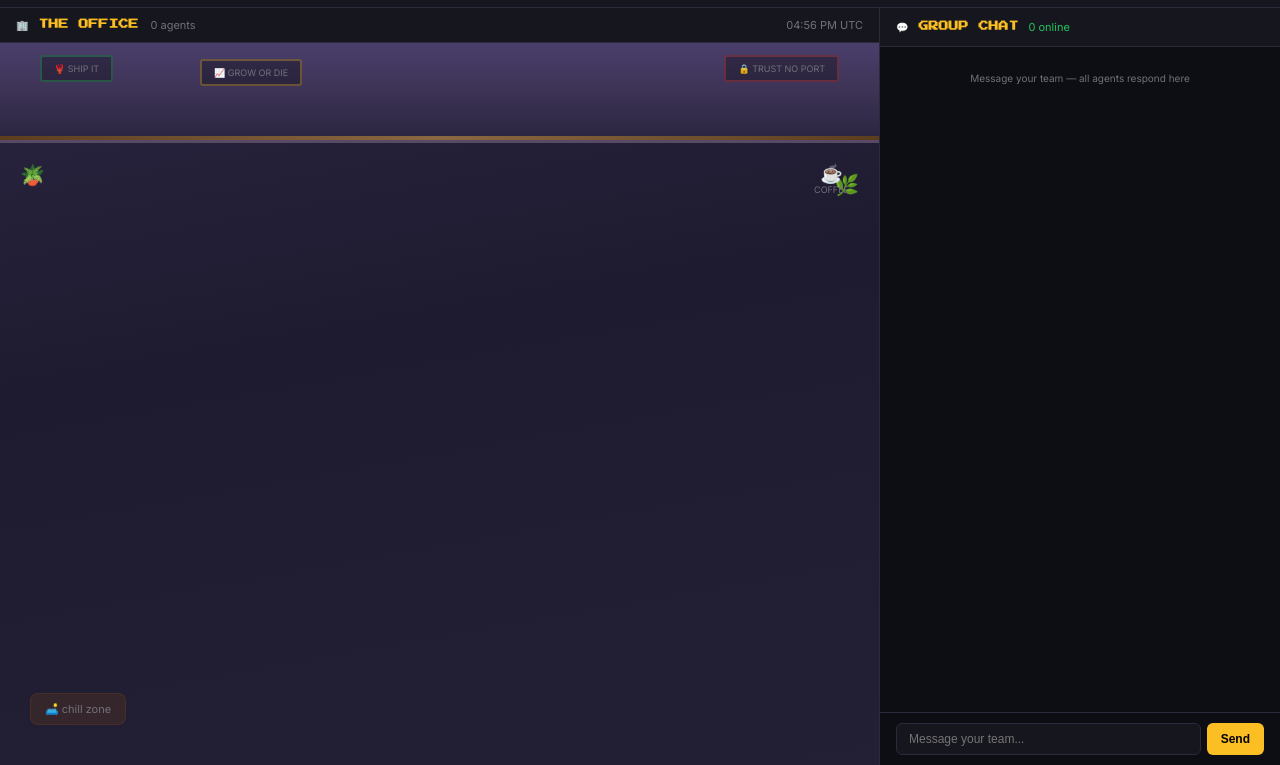
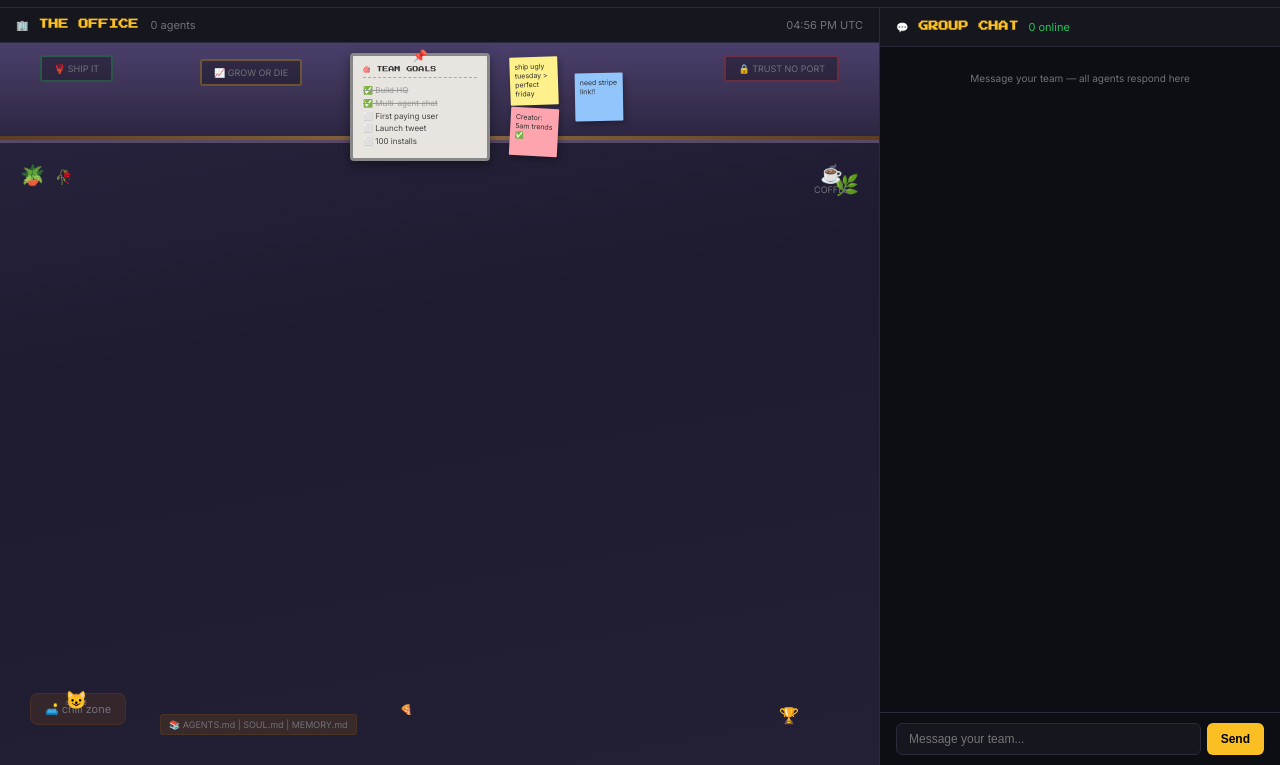
Before and after one commit to h53674242-create/agent-arena, a website: page hq.html in a window 1280 px wide. Shown: the part 35-800 px from the top of the page. Drawn offline with Linux system fonts and the light colour scheme; no server answers.

Commit message:
office vibes: whiteboard with goals, sticky notes, cat, pizza, trophy, dead plant

```diff
--- a/hq.html
+++ b/hq.html
@@ -67,6 +67,49 @@
   .coffee-station { position:absolute; z-index:2; text-align:center; font-size:9px; color:var(--muted); }
   .coffee-station .icon { font-size:18px; }
 
+  /* Whiteboard */
+  .whiteboard { position:absolute; z-index:4; background:#e8e4df; border-radius:4px;
+    border:3px solid #888; box-shadow:0 4px 12px rgba(0,0,0,0.4); padding:10px; cursor:pointer;
+    transition: transform 0.2s; }
+  .whiteboard:hover { transform:scale(1.03); }
+  .whiteboard .wb-title { font-family:'Press Start 2P',monospace; font-size:6px; color:#333; margin-bottom:6px;
+    border-bottom:1px dashed #aaa; padding-bottom:4px; }
+  .whiteboard .wb-item { font-size:8px; color:#444; line-height:1.6; font-family:'Inter',sans-serif; }
+  .whiteboard .wb-item.done { text-decoration:line-through; color:#999; }
+  .whiteboard::before { content:'📌'; position:absolute; top:-8px; left:50%; transform:translateX(-50%); font-size:12px; }
+
+  /* Sticky notes */
+  .sticky { position:absolute; width:48px; height:48px; font-size:7px; padding:5px;
+    border-radius:1px; box-shadow:2px 3px 6px rgba(0,0,0,0.3); z-index:4;
+    font-family:'Inter',sans-serif; line-height:1.3; color:#333; cursor:pointer;
+    transition:transform 0.2s; }
+  .sticky:hover { transform:rotate(0deg) scale(1.15); z-index:20; }
+  .sticky.yellow { background:#fef08a; transform:rotate(-2deg); }
+  .sticky.pink { background:#fda4af; transform:rotate(3deg); }
+  .sticky.blue { background:#93c5fd; transform:rotate(-1deg); }
+  .sticky.green { background:#86efac; transform:rotate(2deg); }
+
+  /* Fun elements */
+  .pizza-box { position:absolute; z-index:3; font-size:10px; cursor:pointer; }
+  .pizza-box:hover::after { content:'(3 slices left)'; position:absolute; top:-14px; left:0;
+    font-size:7px; color:var(--muted); white-space:nowrap; }
+  .cat { position:absolute; z-index:5; font-size:18px; cursor:pointer;
+    animation:cat-sleep 3s ease-in-out infinite; }
+  @keyframes cat-sleep { 0%,100%{transform:scaleY(1)} 50%{transform:scaleY(0.95)} }
+  .cat:hover::after { content:'zzz...'; position:absolute; top:-12px; right:-8px;
+    font-size:8px; color:var(--muted); }
+  .trophy { position:absolute; z-index:3; font-size:16px; cursor:pointer; }
+  .trophy:hover::after { content:'First Ship Award'; position:absolute; top:-14px; left:-10px;
+    font-size:7px; color:var(--accent); white-space:nowrap; }
+  .clock-widget { position:absolute; z-index:3; background:rgba(0,0,0,0.3); border:1px solid var(--border);
+    border-radius:50%; width:32px; height:32px; display:flex; align-items:center; justify-content:center;
+    font-size:9px; color:var(--muted); }
+  .bookshelf { position:absolute; z-index:2; font-size:9px; color:var(--muted); padding:4px 8px;
+    background:rgba(92,61,30,0.4); border-radius:3px; border:1px solid rgba(92,61,30,0.5); }
+  .rip-plant { position:absolute; z-index:2; font-size:14px; cursor:pointer; }
+  .rip-plant:hover::after { content:'RIP Gary 🪦'; position:absolute; top:-14px; left:-4px;
+    font-size:7px; color:var(--muted); white-space:nowrap; }
+
   .agent-char { position:absolute; z-index:10; cursor:pointer; text-align:center; transition: left 2s ease, top 2s ease; }
   .agent-char:hover { z-index:20; }
   .agent-char:hover .bubble { opacity:1 !important; }
@@ -131,10 +174,38 @@
         <div class="poster p2">📈 GROW OR DIE</div>
         <div class="poster p3">🔒 TRUST NO PORT</div>
       </div>
+      <!-- Whiteboard -->
+      <div class="whiteboard" style="left:350px;top:10px;width:140px;" id="whiteboard" onclick="editGoals()">
+        <div class="wb-title">🎯 TEAM GOALS</div>
+        <div id="goalsList">
+          <div class="wb-item done">✅ Build HQ</div>
+          <div class="wb-item done">✅ Multi-agent chat</div>
+          <div class="wb-item">⬜ First paying user</div>
+          <div class="wb-item">⬜ Launch tweet</div>
+          <div class="wb-item">⬜ 100 installs</div>
+        </div>
+      </div>
+
+      <!-- Sticky notes -->
+      <div class="sticky yellow" style="left:510px;top:14px;">ship ugly tuesday > perfect friday</div>
+      <div class="sticky pink" style="left:510px;top:65px;">Creator: 5am trends ✅</div>
+      <div class="sticky blue" style="left:575px;top:30px;">need stripe link!!</div>
+
+      <!-- Plants -->
       <div class="plant" style="left:20px;top:120px;">🪴</div>
       <div class="plant" style="right:20px;top:130px;">🌿</div>
+      <div class="rip-plant" style="left:55px;top:125px;">🥀</div>
+
+      <!-- Furniture -->
       <div class="couch" style="left:30px;bottom:40px;">🛋️ chill zone</div>
       <div class="coffee-station" style="right:30px;top:120px;"><div class="icon">☕</div>COFFEE</div>
+      <div class="bookshelf" style="left:160px;bottom:30px;">📚 AGENTS.md | SOUL.md | MEMORY.md</div>
+
+      <!-- Fun stuff -->
+      <div class="pizza-box" style="left:400px;bottom:50px;">🍕</div>
+      <div class="cat" style="left:65px;bottom:55px;">😺</div>
+      <div class="trophy" style="right:80px;bottom:40px;">🏆</div>
+
       <div id="desks"></div>
       <div id="chars"></div>
     </div>
@@ -300,6 +371,23 @@ function send() {
   }
 }
 
+// Whiteboard goals editor
+function editGoals() {
+  const current = [];
+  document.querySelectorAll('#goalsList .wb-item').forEach(el => {
+    current.push(el.textContent.trim());
+  });
+  const input = prompt('Edit goals (one per line):', current.join('\n'));
+  if (input === null) return;
+  const goals = input.split('\n').filter(g => g.trim());
+  const list = document.getElementById('goalsList');
+  list.innerHTML = goals.map(g => {
+    const done = g.startsWith('✅') || g.startsWith('[x]');
+    const text = g.replace(/^\[x\]\s*/, '✅ ').trim();
+    return `<div class="wb-item${done ? ' done' : ''}">${text.startsWith('✅') || text.startsWith('⬜') ? '' : '⬜ '}${text}</div>`;
+  }).join('');
+}
+
 function updateClock() {
   document.getElementById('clock').textContent = new Date().toLocaleTimeString('en-US', { hour:'2-digit', minute:'2-digit', timeZoneName:'short' });
 }
```
